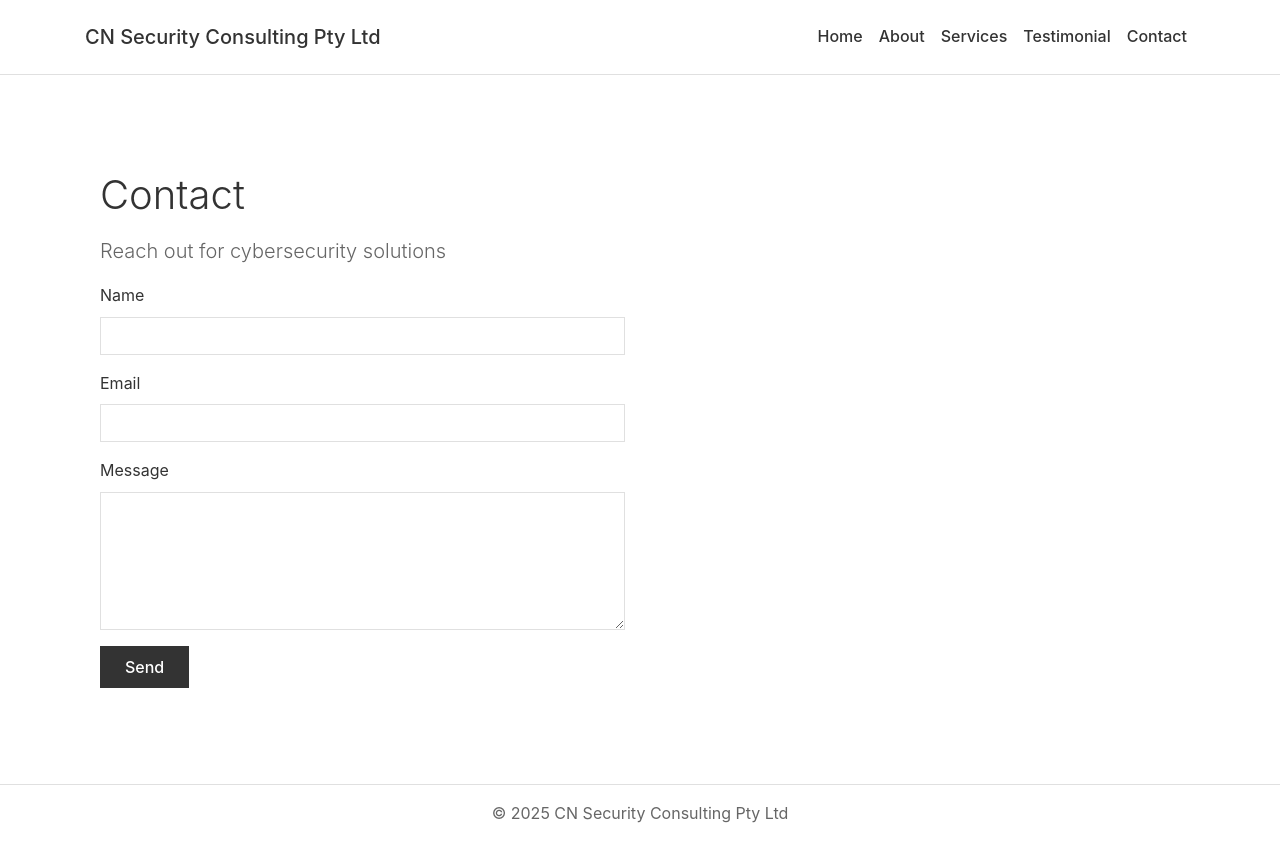
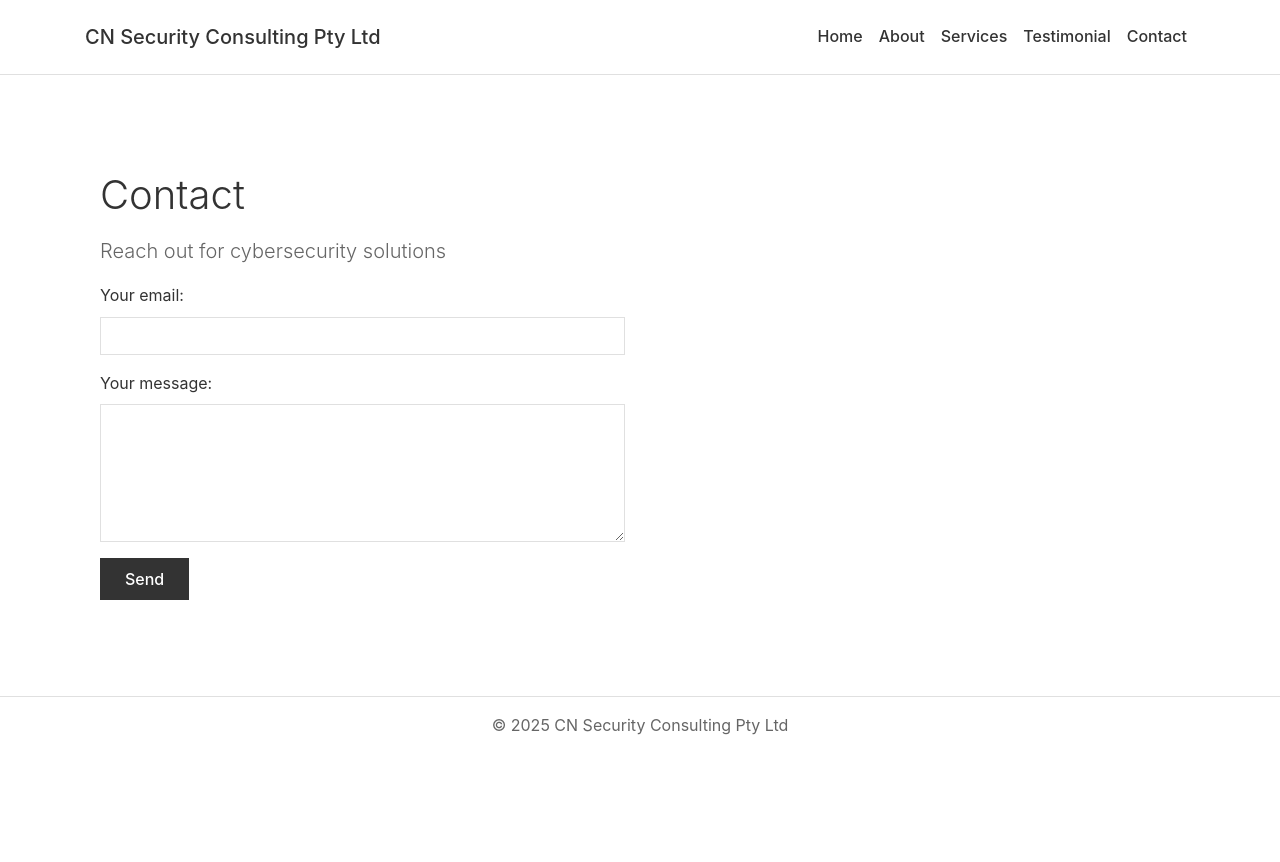
Before and after one commit to hookthieves/hookthieves.github.io, a Jekyll site: the page built from contact.html, in a window 1280 px wide. Shown: the top 862 px of the page. Built offline with Jekyll 4.4.1, drawn with Linux system fonts in a browser that asks for light colours.

Commit message:
Update contact.html

```diff
--- a/contact.html
+++ b/contact.html
@@ -8,17 +8,13 @@ title: Contact
 
     <div class="row">
         <div class="col-md-6">
-            <form action="https://formspree.io/f/your-form-id" method="POST" id="contact-form">
+            <form action="https://formspree.io/f/xjkyegkk" method="POST">
                 <div class="form-group">
-                    <label for="name">Name</label>
-                    <input type="text" class="form-control" id="name" name="name" required>
-                </div>
-                <div class="form-group">
-                    <label for="email">Email</label>
+                    <label for="email">Your email:</label>
                     <input type="email" class="form-control" id="email" name="email" required>
                 </div>
                 <div class="form-group">
-                    <label for="message">Message</label>
+                    <label for="message">Your message:</label>
                     <textarea class="form-control" id="message" name="message" rows="5" required></textarea>
                 </div>
                 <button type="submit" class="btn btn-primary">Send</button>
```
